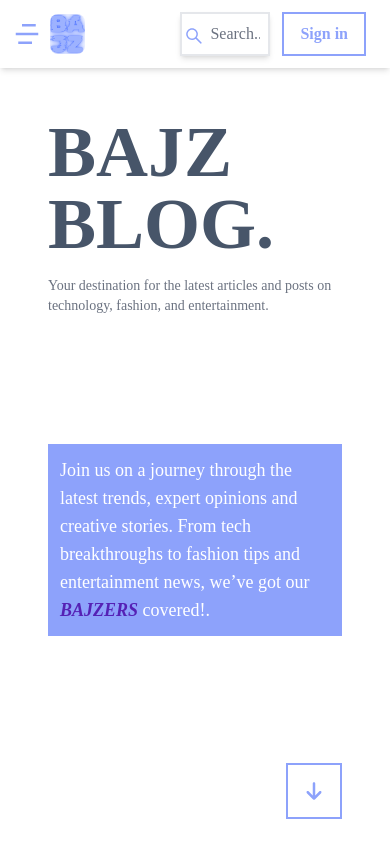
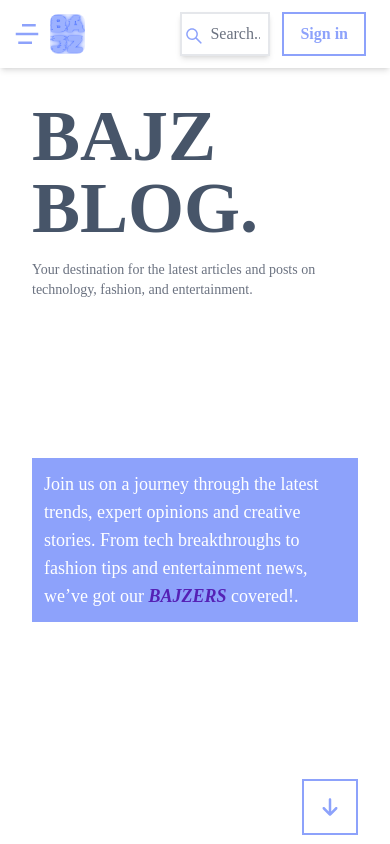
Before and after one commit to ayobaj/BAJZ, a React (Vite) app in the folder frontend/: page / in a window 390 px wide. Shown: the top 844 px of the page. Built offline with nearby package versions, Linux system fonts and the light colour scheme; no server answers; a web font is replaced by a local one.

Commit message:
adjustments on padding

```diff
--- a/frontend/src/Pages/Home.jsx
+++ b/frontend/src/Pages/Home.jsx
@@ -27,7 +27,7 @@ const Home = () => {
 return (
     <div className=''>
 
-        <div className="flex flex-col gap-5 p-12  sm:p-28 max-w-6xl min-h-screen justify-between lg:min-h-screen">
+        <div className="flex flex-col gap-5 p-8  sm:p-28 max-w-6xl min-h-screen justify-between lg:min-h-screen">
 
             <div className='space-y-4 flex flex-col'>
                 <h1 className="text-7xl font-bold lg:text-7xl text-slate-600 text-reveal">BAJZ BLOG.</h1>
```
